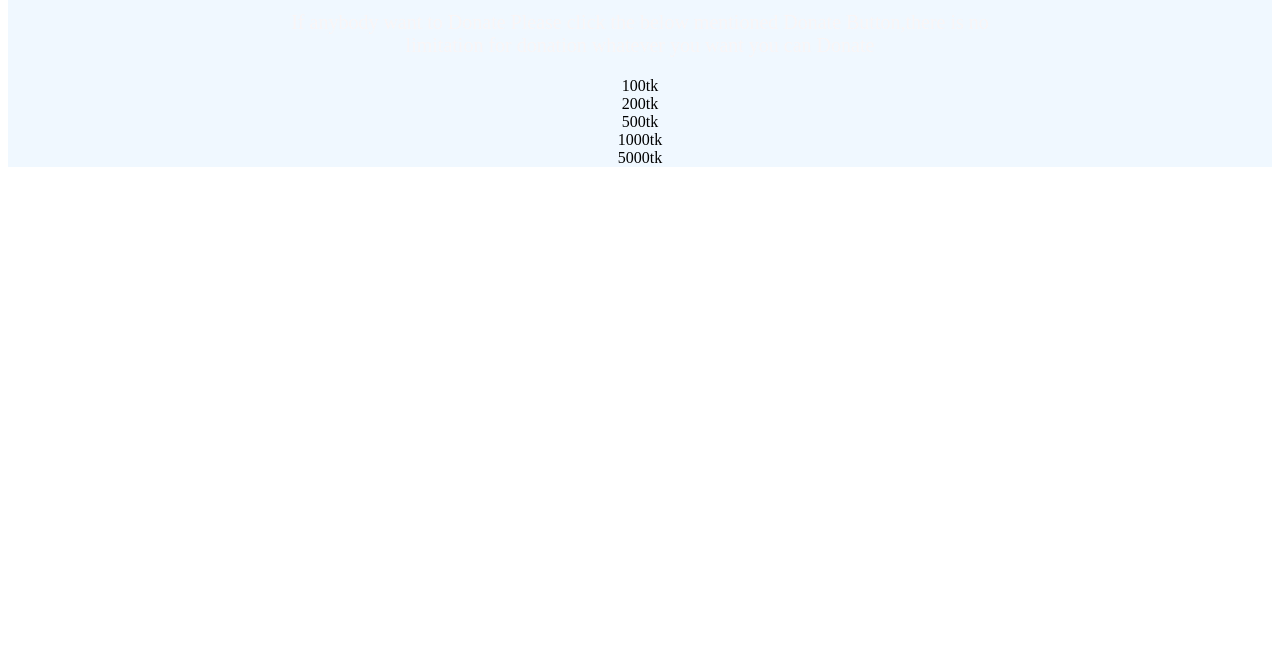
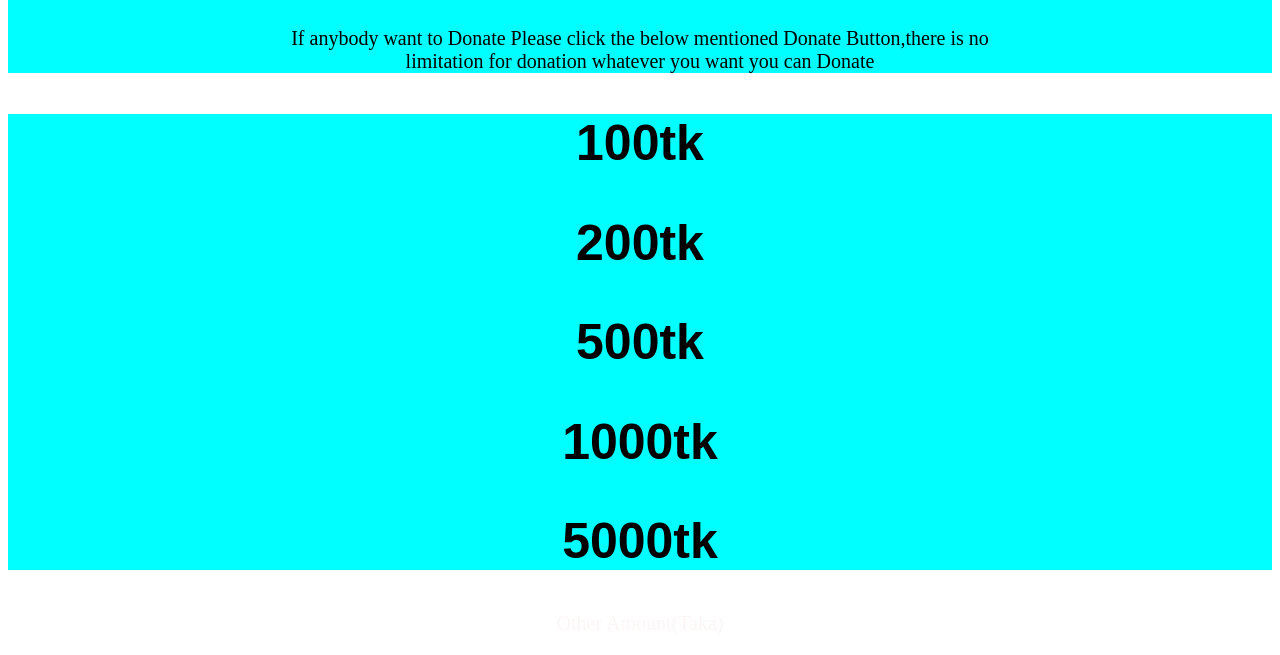
Before and after one commit to Purno2/Donate-today, a plain HTML site: page index.html in a window 1280 px wide. Shown: the part 848-1503 px from the top of the page. Before the commit the page ends 1023 px from the top, so only its background shows below. Drawn offline with Linux system fonts and the light colour scheme.

Commit message:
donation added

```diff
--- a/index.html
+++ b/index.html
@@ -17,27 +17,36 @@
       caused
       by<br>
       torrential rain and thunderstorms.Please Donate for them.
-    </p>
     <p>
       <button class="button">Donate Now</button>
     </p>
   </div>
   <div class="donation-now">
-    <h1>Donate Today</h1>
+    <h2>Donate Today</h2>
 
     <p>If anybody want to Donate Please click the below mentioned Donate Button,there is no<br>limitation for donation
       whatever you want you can Donate</p>
-    <div class="parent">
-      <div class="tk">100tk</div>
-      <div class="tk">200tk</div>
-      <div class="tk">500tk</div>
-      <div class="tk">1000tk</div>
-      <div class="tk">5000tk</div>
+  </div>
+  <div class="donation-now">
+    <div>
+      <h2>100tk</h2>
+    </div>
+    <div>
+      <h2>200tk</h2>
+    </div>
+    <div>
+      <h2>500tk</h2>
+    </div>
+    <div>
+      <h2>1000tk</h2>
+    </div>
+    <div>
+      <h2>5000tk</h2>
     </div>
   </div>
+  <p>Other Amount(Taka)</p>
+
 </body>
 
 
-</body>
-
 </html>
--- a/style.css
+++ b/style.css
@@ -40,7 +40,22 @@ p {
 }
 
 .donation-now {
-  background-color: aliceblue;
+  background-color: aqua;
   color: black;
-  text-align: center;
+
+  h2 {
+    text-align: center;
+    padding-top: 0px;
+    font-size: 50px;
+    font-family: Arial, Helvetica, sans-serif;
+    color: black;
+  }
+
+  p {
+    text-align: center;
+    color: black;
+    font-family: 'Times New Roman', Times, serif;
+  }
+
+  flexible-container
 }
```
